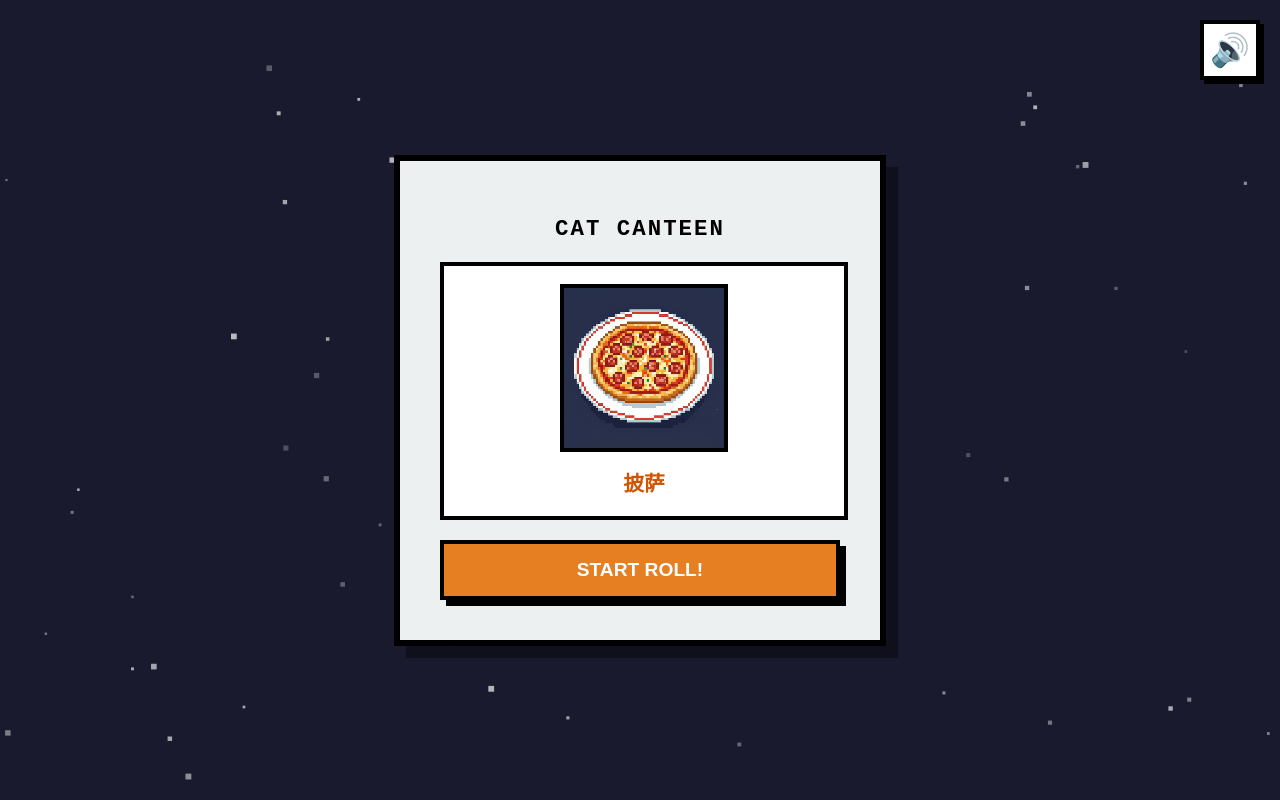
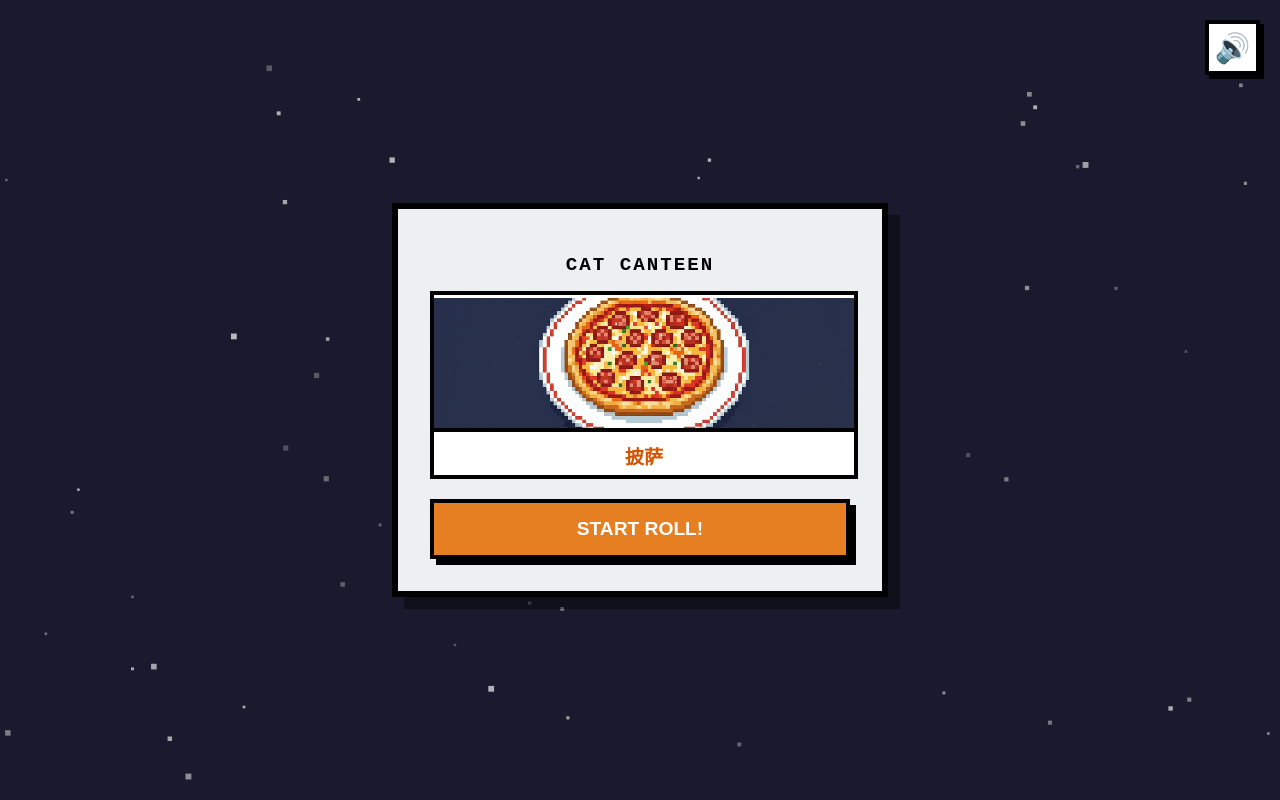
Before and after one commit to Cathub3321/Eat, a plain HTML site: page index.html in a window 1280 px wide. Both pictures are taken after a click on the button "START ROLL!". Drawn offline with Linux system fonts and the light colour scheme.

Commit message:
Refactor index.html for long-screen layout
Updated the layout and styles for a long-screen version of the CAT CANTEEN application, including adjustments to the display area and image handling.

```diff
--- a/index.html
+++ b/index.html
@@ -3,62 +3,47 @@
 <head>
     <meta charset="UTF-8">
     <meta name="viewport" content="width=device-width, initial-scale=1.0">
-    <title>大猫像素食堂 8-Bit Deluxe</title>
+    <title>大猫像素食堂 - 长屏版</title>
     <style>
         :root {
-            --pixel-bg: #1a1a2e;      /* 更深的背景色，让粒子更明显 */
+            --pixel-bg: #1a1a2e;
             --pixel-card: #ecf0f1;
             --pixel-primary: #e67e22;
             --pixel-border: #000000;
         }
 
         body, html {
-            margin: 0;
-            padding: 0;
-            width: 100%;
-            height: 100%;
-            overflow: hidden;
-            background-color: var(--pixel-bg);
+            margin: 0; padding: 0; width: 100%; height: 100%;
+            overflow: hidden; background-color: var(--pixel-bg);
             font-family: 'Courier New', 'Microsoft YaHei', monospace;
-            display: flex;
-            justify-content: center;
-            align-items: center;
+            display: flex; justify-content: center; align-items: center;
         }
 
-        /* 粒子画布层 */
-        #particle-canvas {
-            position: absolute;
-            top: 0;
-            left: 0;
-            width: 100%;
-            height: 100%;
-            z-index: 1; /* 放在背景层 */
-        }
+        #particle-canvas { position: absolute; top: 0; left: 0; width: 100%; height: 100%; z-index: 1; }
 
-        /* 强化像素风卡片 */
         .card {
             background: var(--pixel-card);
             width: 90%;
-            max-width: 400px;
-            padding: 2.5rem;
+            max-width: 420px; /* 稍微调宽一点 */
+            padding: 2rem;
             border: 6px solid var(--pixel-border);
             box-shadow: 12px 12px 0px rgba(0,0,0,0.4);
             text-align: center;
             position: relative;
-            z-index: 10; /* 确保在粒子上方 */
+            z-index: 10;
         }
 
         h1 {
-            font-size: 1.4rem;
+            font-size: 1.2rem;
             color: var(--pixel-border);
-            margin-bottom: 20px;
-            text-transform: uppercase;
+            margin-bottom: 15px;
             letter-spacing: 2px;
         }
 
+        /* --- 修改点：显示区域变为长方形 --- */
         .display-area {
             width: 100%;
-            height: 250px;
+            height: 180px; /* 从 250px 减小到 180px，形成长方形 */
             background: #fff;
             border: 4px solid var(--pixel-border);
             margin-bottom: 20px;
@@ -67,22 +52,25 @@
             justify-content: center;
             align-items: center;
             position: relative;
+            overflow: hidden;
         }
 
+        /* --- 修改点：图片适配长方形容器 --- */
         #result-img {
-            width: 160px;
-            height: 160px;
-            object-fit: cover;
-            border: 4px solid var(--pixel-border);
+            width: 100%;   /* 宽度填满长方形 */
+            height: 130px; /* 调整高度 */
+            object-fit: cover; /* 关键：裁剪图片以填满长方形窗口而不变形 */
+            border-bottom: 4px solid var(--pixel-border);
             display: none;
             image-rendering: pixelated;
         }
 
         #result-text {
-            font-size: 1.3rem;
+            font-size: 1.2rem;
             font-weight: bold;
             color: #d35400;
-            margin-top: 15px;
+            margin-top: 10px;
+            height: 30px; /* 给文字留出固定位置 */
         }
 
         button.main-btn {
@@ -98,26 +86,14 @@
             position: relative;
         }
 
-        button.main-btn:active {
-            top: 4px;
-            left: 4px;
-            box-shadow: 0px 0px 0px var(--pixel-border);
-        }
+        button.main-btn:active { top: 4px; left: 4px; box-shadow: 0px 0px 0px var(--pixel-border); }
 
         #mute-btn {
-            position: absolute;
-            top: 20px;
-            right: 20px;
-            background: #fff;
-            border: 4px solid var(--pixel-border);
-            width: 60px;
-            height: 60px;
-            cursor: pointer;
-            font-size: 2rem;
-            display: flex;
-            justify-content: center;
-            align-items: center;
-            box-shadow: 4px 4px 0px var(--pixel-border);
+            position: absolute; top: 20px; right: 20px;
+            background: #fff; border: 4px solid var(--pixel-border);
+            width: 55px; height: 55px; cursor: pointer;
+            font-size: 1.8rem; display: flex; justify-content: center;
+            align-items: center; box-shadow: 4px 4px 0px var(--pixel-border);
             z-index: 100;
         }
     </style>
@@ -125,14 +101,13 @@
 <body>
 
     <canvas id="particle-canvas"></canvas>
-
     <button id="mute-btn" onclick="toggleMute()">🔊</button>
 
     <div class="card">
         <h1>CAT CANTEEN</h1>
         <div class="display-area">
             <img id="result-img" src="" alt="food">
-            <div id="result-text">INSERT COIN</div>
+            <div id="result-text">READY?</div>
         </div>
         <button class="main-btn" onclick="startRoll()">START ROLL!</button>
     </div>
@@ -141,7 +116,6 @@
     <audio id="audio-success" src="success.mp3" preload="auto"></audio>
 
     <script>
-        // 1. 基础配置 [cite: 18, 19, 20]
         const options = [
             { name: "拉面", img: "lamian.png" }, { name: "汉堡", img: "hanbao.png" },
             { name: "火锅", img: "huoguo.png" }, { name: "寿司", img: "shousi.png" },
@@ -158,15 +132,11 @@
             { name: "大肉包", img: "baozi.png" }
         ];
 
-        // 2. 像素粒子背景逻辑
+        // 粒子背景逻辑
         const canvas = document.getElementById('particle-canvas');
         const ctx = canvas.getContext('2d');
         let particles = [];
-
-        function resize() {
-            canvas.width = window.innerWidth;
-            canvas.height = window.innerHeight;
-        }
+        function resize() { canvas.width = window.innerWidth; canvas.height = window.innerHeight; }
         window.addEventListener('resize', resize);
         resize();
 
@@ -174,39 +144,27 @@
             constructor() {
                 this.x = Math.random() * canvas.width;
                 this.y = Math.random() * canvas.height;
-                this.size = Math.random() * 4 + 2; // 像素块大小
-                this.speedY = -(Math.random() * 1 + 0.5); // 向上漂浮
+                this.size = Math.random() * 4 + 2;
+                this.speedY = -(Math.random() * 1 + 0.5);
                 this.opacity = Math.random() * 0.5 + 0.2;
             }
-            update() {
-                this.y += this.speedY;
-                if (this.y < -10) this.y = canvas.height + 10; // 循环
-            }
-            draw() {
-                ctx.fillStyle = `rgba(255, 255, 255, ${this.opacity})`;
-                // 绘制方形像素粒子
-                ctx.fillRect(this.x, this.y, this.size, this.size);
-            }
+            update() { this.y += this.speedY; if (this.y < -10) this.y = canvas.height + 10; }
+            draw() { ctx.fillStyle = `rgba(255, 255, 255, ${this.opacity})`; ctx.fillRect(this.x, this.y, this.size, this.size); }
         }
 
         function initParticles() {
-            for (let i = 0; i < 60; i++) {
-                particles.push(new Particle());
-            }
+            particles = [];
+            for (let i = 0; i < 60; i++) particles.push(new Particle());
         }
 
         function animate() {
             ctx.clearRect(0, 0, canvas.width, canvas.height);
-            particles.forEach(p => {
-                p.update();
-                p.draw();
-            });
+            particles.forEach(p => { p.update(); p.draw(); });
             requestAnimationFrame(animate);
         }
-        initParticles();
-        animate();
+        initParticles(); animate();
 
-        // 3. 核心抽奖逻辑 [cite: 22, 23, 24, 26, 27, 28, 29, 30]
+        // 抽奖逻辑
         let isRolling = false;
         let isMuted = false;
         const tensionAudio = document.getElementById('audio-tension');
@@ -222,17 +180,18 @@
         function startRoll() {
             if (isRolling) return;
             isRolling = true;
-            successAudio.pause();
-            successAudio.currentTime = 0;
+            successAudio.play().then(() => { successAudio.pause(); successAudio.currentTime = 0; }).catch(e => {});
+
+            const textDisplay = document.getElementById('result-text');
+            const imgDisplay = document.getElementById('result-img');
             tensionAudio.play();
 
             let count = 0;
             const timer = setInterval(() => {
                 const random = options[Math.floor(Math.random() * options.length)];
-                document.getElementById('result-text').innerText = random.name;
-                const img = document.getElementById('result-img');
-                img.src = random.img;
-                img.style.display = "block";
+                textDisplay.innerText = random.name;
+                imgDisplay.src = random.img;
+                imgDisplay.style.display = "block";
                 count++;
                 if (count >= 50) {
                     clearInterval(timer);
@@ -240,7 +199,7 @@
                     tensionAudio.pause();
                     tensionAudio.currentTime = 0;
                     successAudio.play();
-                    document.getElementById('result-text').innerText = "✨ " + random.name + " ✨";
+                    textDisplay.innerText = "✨ " + random.name + " ✨";
                 }
             }, 100);
         }
```
